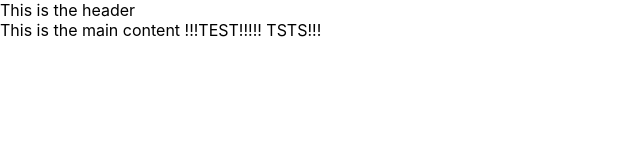
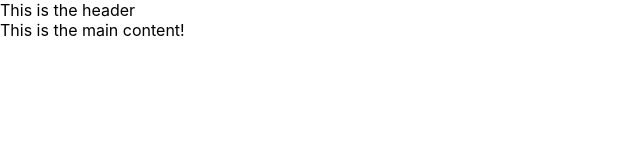
Before and after one commit to vkyrychenkoeu/my-react-app, a React (Create React App) app: page / in a window 1280 px wide. Shown: the top 160 px of the page, without its empty margins (0-640 px from the left). Built offline with nearby package versions, Linux system fonts and the light colour scheme.

Commit message:
test 11.10

```diff
--- a/src/App.js
+++ b/src/App.js
@@ -6,7 +6,7 @@ function App() {
     <div>
       <Header />
       {/* <img src={logo} className="App-logo" alt="logo" /> */}
-      <main>This is the main content !!!TEST!!!!! TSTS!!!</main>
+      <main>This is the main content!</main>
     </div>
   );
 }
```
